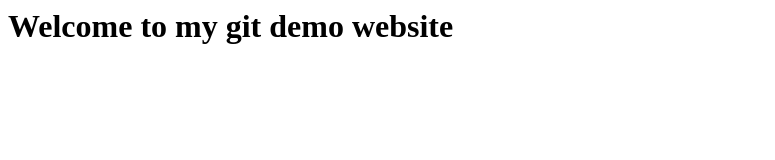
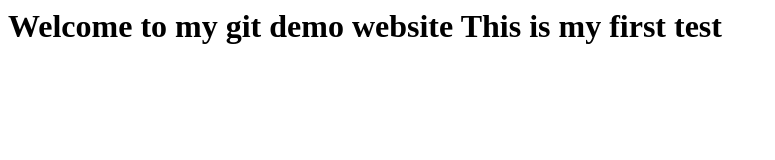
Before and after one commit to UP-DEMO-2021/html-demo, a plain HTML site: page index.html in a window 1280 px wide. Shown: the whole page, without its empty margins (0-775 px from the left). Drawn offline with Linux system fonts and the light colour scheme.

Commit message:
modify Dockerfile and index.html and create about.html file

```diff
--- a/index.html
+++ b/index.html
@@ -1,3 +1,4 @@
 <h1>
 Welcome to my git demo website
+This is my first test
 </h1>
```
Also changed, not shown: about.html (added, +1 -0 lines), 1 other file.
